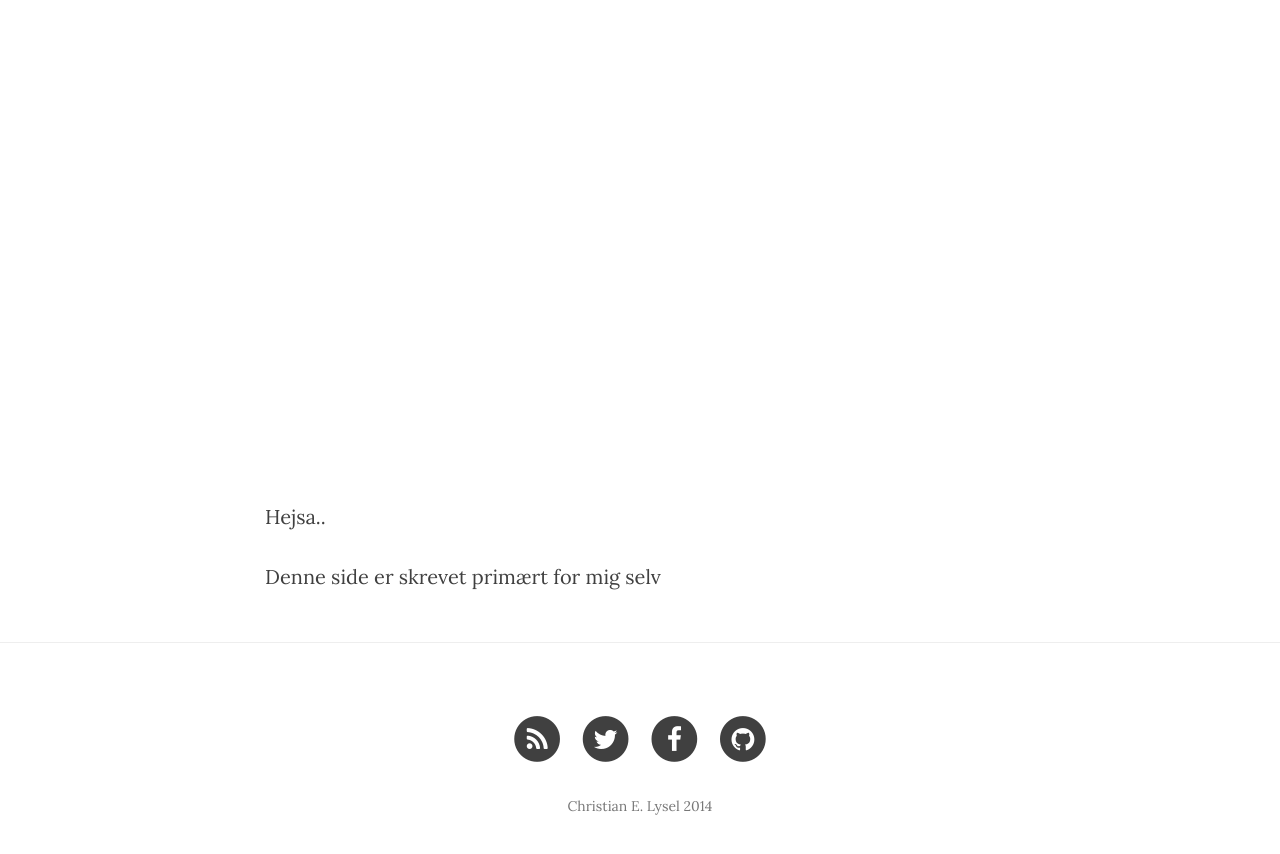
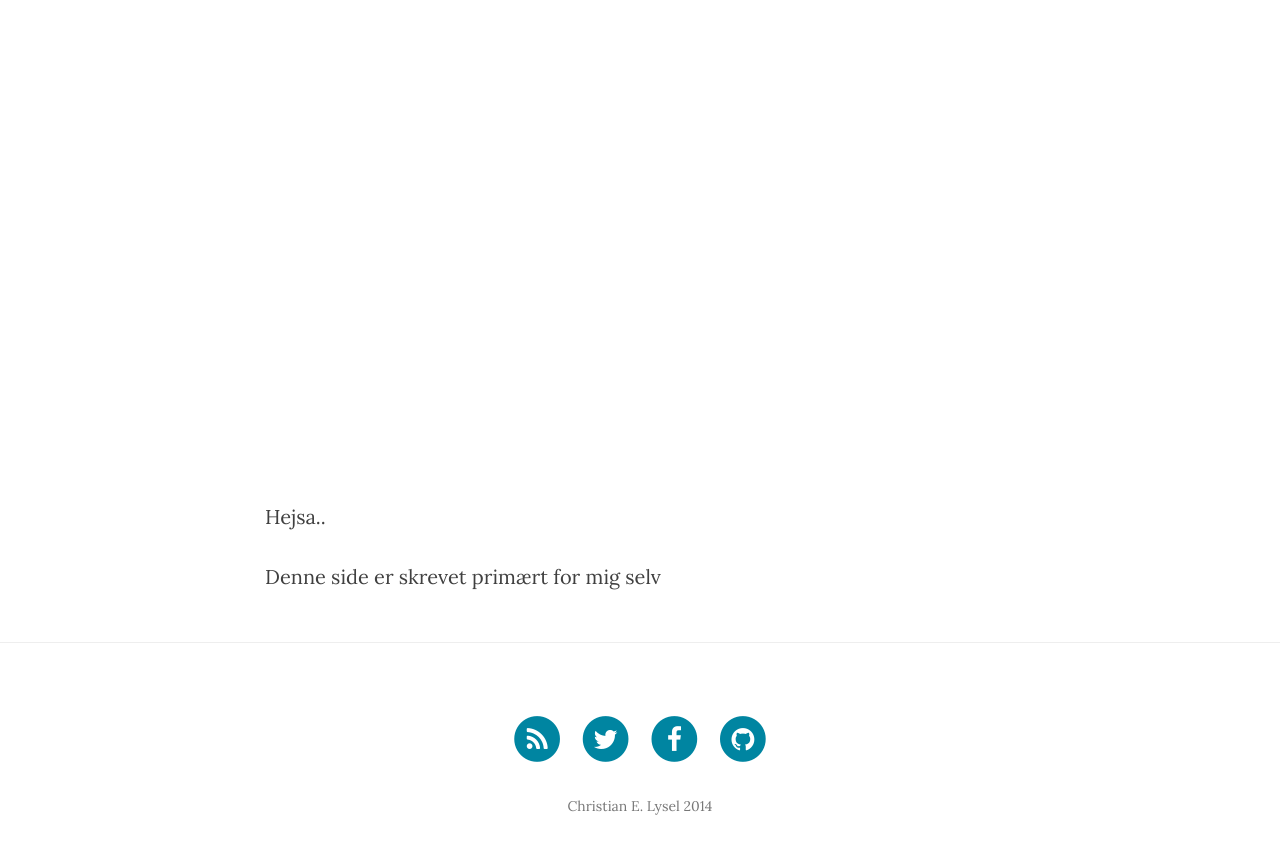
Before and after one commit to clysel/christian.lysel.net, a Jekyll site: the page built from index.markdown, in a window 1280 px wide. Shown: the top 854 px of the page. Built offline with Jekyll 4.4.1, drawn with Linux system fonts in a browser that asks for light colours; nearby versions of some CDN libraries; the list of posts is cut into pages by our own code.

Commit message:
Update clean-blog.css

```diff
--- a/css/clean-blog.css
+++ b/css/clean-blog.css
@@ -20,12 +20,12 @@ h6 {
   font-weight: 800;
 }
 a {
-  color: #404040;
-  text-decoration: underline;
+  color: #0085a1;
 }
 a:hover,
 a:focus {
   color: #0085a1;
+  text-decoration: underline;
 }
 a img:hover,
 a img:focus {
```
